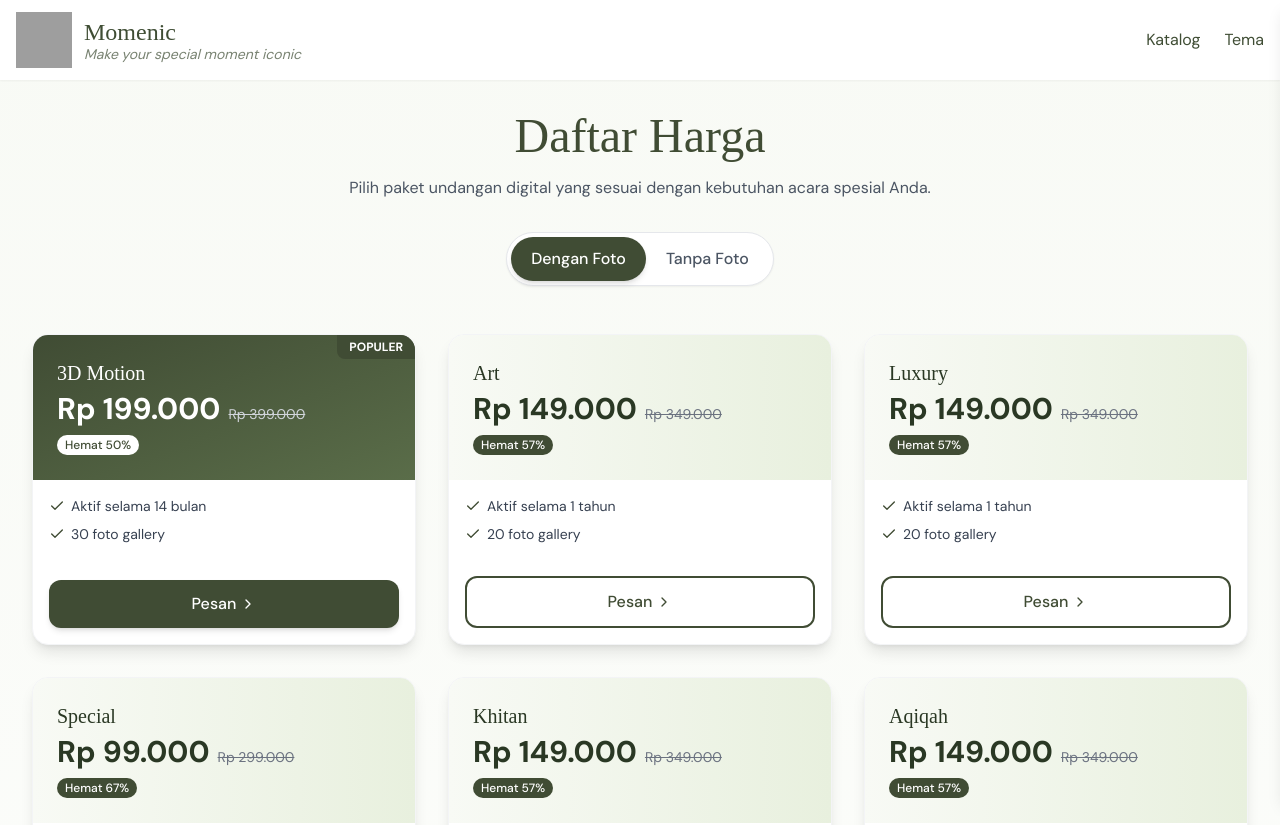
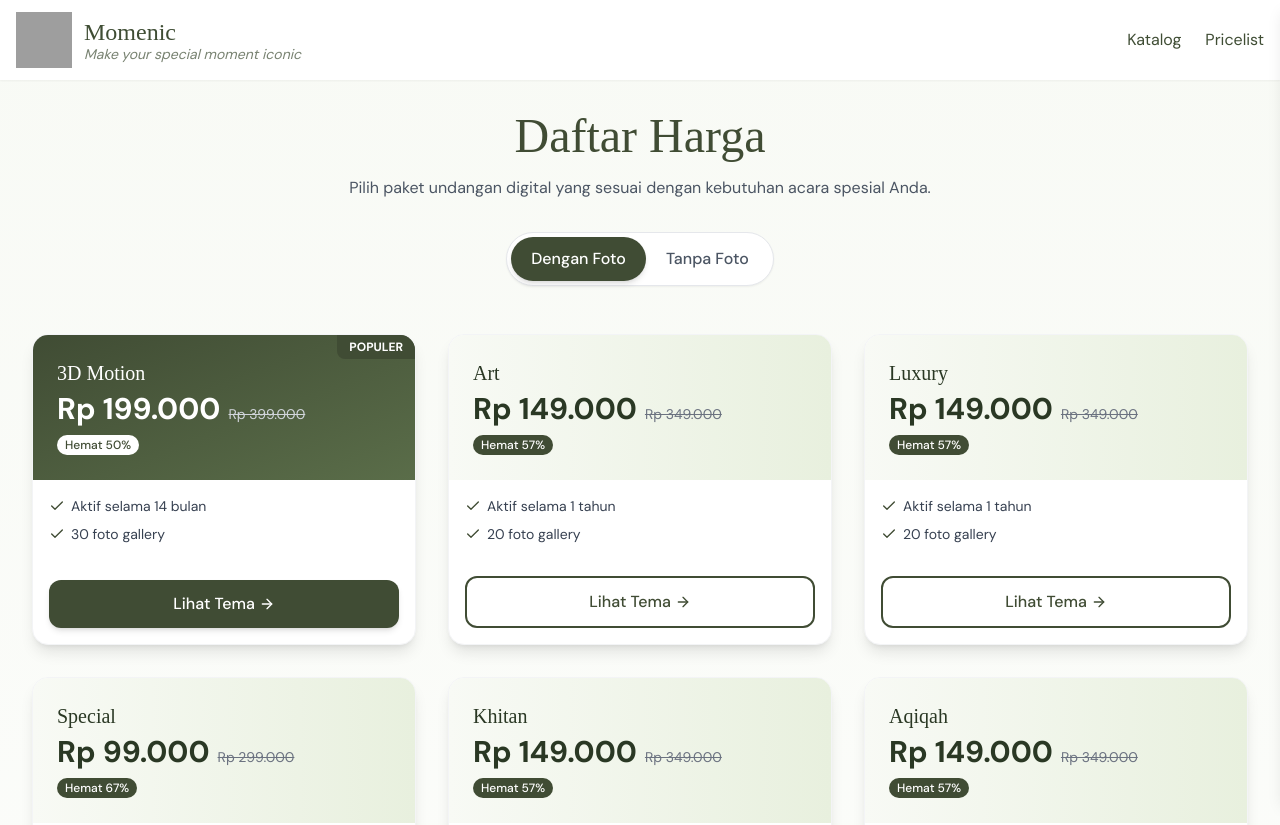
Before and after one commit to ilhardika/momenic, a React (Vite) app: page /pricelist in a window 1280 px wide. Shown: the top 825 px of the page. Built offline with nearby package versions, Linux system fonts and the light colour scheme; grey boxes are pictures that could not be loaded; a web font is replaced by a local one.

Commit message:
feat: update Navbar link text to 'Pricelist' and enhance ThemeList with a floating price badge

```diff
--- a/src/components/Navbar.jsx
+++ b/src/components/Navbar.jsx
@@ -51,7 +51,7 @@ function Navbar() {
             to="/pricelist"
             className="font-secondary text-[#3F4D34] hover:text-[#4A5B3E] transition-colors duration-200"
           >
-            Tema
+            Pricelist
           </Link>
         </div>
 
--- a/src/pages/Homepage/components/Theme.jsx
+++ b/src/pages/Homepage/components/Theme.jsx
@@ -392,7 +392,7 @@ const Theme = () => {
                       Loading...
                     </span>
                   ) : (
-                    <span className="flex items-center">
+                    <span className="flex items-center  ">
                       Muat Lebih Banyak
                       <span className="ml-2 bg-white/20 text-white px-2 py-0.5 rounded-full text-xs">
                         {filteredThemes.length - itemsToShow}
@@ -404,7 +404,7 @@ const Theme = () => {
             )}
 
             {/* Results Counter */}
-            <div className="mt-6 text-center text-sm text-gray-500">
+            <div className="mt-6 text-center text-sm text-gray-500 font-secondary">
               Menampilkan{" "}
               <span className="font-medium">{displayedThemes.length}</span> dari{" "}
               <span className="font-medium">{filteredThemes.length}</span> tema
--- a/src/pages/Pricelist/index.jsx
+++ b/src/pages/Pricelist/index.jsx
@@ -1,9 +1,11 @@
 import React, { useState } from "react";
+import { useNavigate } from "react-router-dom";
 import pricelist from "../../data/pricelist.json";
-import { Check, X, ChevronRight } from "lucide-react";
+import { Check, X, ArrowRight } from "lucide-react";
 
 function Pricelist() {
   const [withPhoto, setWithPhoto] = useState(true);
+  const navigate = useNavigate();
 
   // Format currency
   const formatCurrency = (amount) => {
@@ -71,6 +73,14 @@ function Pricelist() {
     }
 
     return features;
+  };
+
+  // Handle redirect to theme page with appropriate search params
+  const handleViewThemes = (themeType) => {
+    const params = new URLSearchParams();
+    params.set("category", themeType);
+    params.set("withphoto", withPhoto.toString());
+    navigate(`/tema?${params.toString()}`);
   };
 
   return (
@@ -211,8 +221,6 @@ function Pricelist() {
                       Hemat {discountPercentage}%
                     </span>
                   )}
-
-                  {/* Removed "Tanpa Foto" badge from here */}
                 </div>
 
                 {/* Key Features */}
@@ -239,23 +247,19 @@ function Pricelist() {
                   </ul>
                 </div>
 
-                {/* CTA Button */}
+                {/* CTA Button - Changed from "Pesan" to "Lihat Tema" */}
                 <div className="p-4 pt-2 sm:p-4">
-                  <a
-                    href={`https://api.whatsapp.com/send?phone=6285179897917&text=Halo%20Minmo,%20saya%20ingin%20pesan%20undangan%20digital%20${
-                      item.theme
-                    }%20${withPhoto ? "dengan" : "tanpa"}%20foto`}
-                    target="_blank"
-                    rel="noopener noreferrer"
+                  <button
+                    onClick={() => handleViewThemes(item.theme)}
                     className={`w-full inline-flex justify-center items-center px-3 py-2 sm:px-4 sm:py-3 rounded-xl text-sm sm:text-base font-medium transition-all ${
                       isFeatured
                         ? "bg-[#404C34] hover:bg-[#526444] text-white shadow-md hover:shadow-lg"
                         : "bg-white text-[#404C34] border-2 border-[#404C34] hover:bg-[#F8FAF5] group-hover:border-[#526444]"
                     }`}
                   >
-                    <span>Pesan</span>
-                    <ChevronRight className="w-4 h-4 ml-1 transition-transform group-hover:translate-x-1" />
-                  </a>
+                    <span>Lihat Tema</span>
+                    <ArrowRight className="w-4 h-4 ml-1 transition-transform group-hover:translate-x-1" />
+                  </button>
                 </div>
               </div>
             );
--- a/src/pages/ThemePage/components/ThemeList.jsx
+++ b/src/pages/ThemePage/components/ThemeList.jsx
@@ -289,6 +289,31 @@ const ThemeList = () => {
 
   return (
     <div className="px-4 py-6">
+      {/* Floating Price Badge - Fixed at top of screen */}
+      {selectedCategory && (
+        <div className="fixed top-[80px] left-1/2 transform -translate-x-1/2 z-40">
+          <div className="animate-fadeIn bg-[#3F4D34] text-white px-4 py-2.5 rounded-full shadow-lg flex items-center gap-2 whitespace-nowrap">
+            <span className="font-secondary text-xs sm:text-sm">
+              {selectedCategory} {withPhoto ? "Dengan" : "Tanpa"} Foto:
+            </span>
+            <div className="flex items-baseline">
+              {getThemePrice(selectedCategory, withPhoto).original >
+                getThemePrice(selectedCategory, withPhoto).discount && (
+                <span className="text-xs line-through text-white/70 mr-1.5">
+                  {formatCurrency(
+                    getThemePrice(selectedCategory, withPhoto).original
+                  )}
+                </span>
+              )}
+              <span className="text-sm sm:text-base font-semibold">
+                {formatCurrency(
+                  getThemePrice(selectedCategory, withPhoto).discount
+                )}
+              </span>
+            </div>
+          </div>
+        </div>
+      )}
       <div className="container mx-auto max-w-6xl">
         {/* Search and Filters */}
         <div className="mb-10 space-y-6">
@@ -355,6 +380,7 @@ const ThemeList = () => {
               </div>
             </div>
           )}
+
         </div>
 
         {/* Empty State Message */}
@@ -433,7 +459,7 @@ const ThemeList = () => {
                     </div>
                   </div>
 
-                  {/* Clickable overlay for direct theme URLs - Move this below buttons */}
+                  {/* Clickable overlay for direct theme URLs */}
                   <button
                     onClick={() => handleThemeSelect(theme)}
                     className="absolute inset-0 z-10 opacity-0"
```
